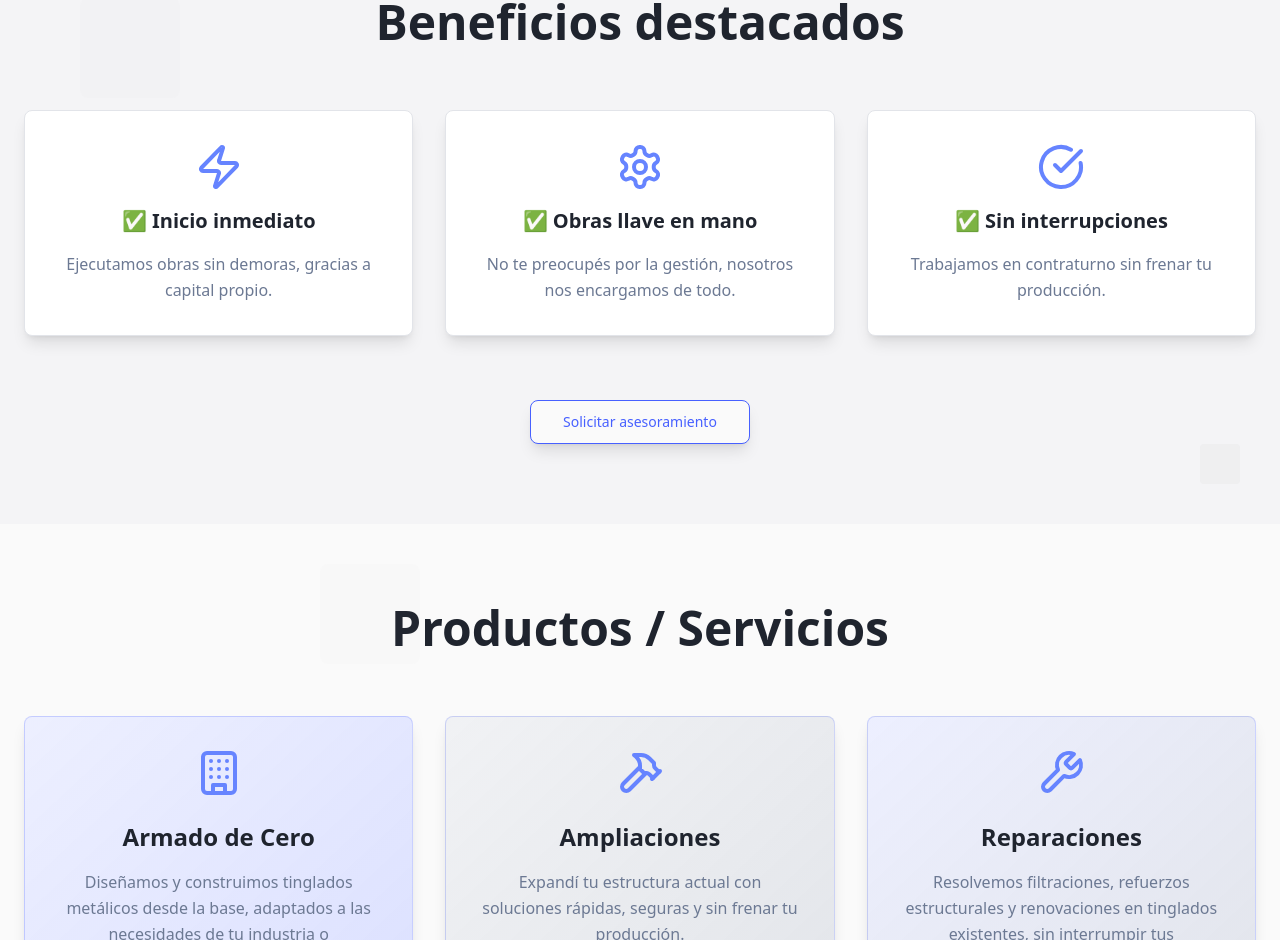
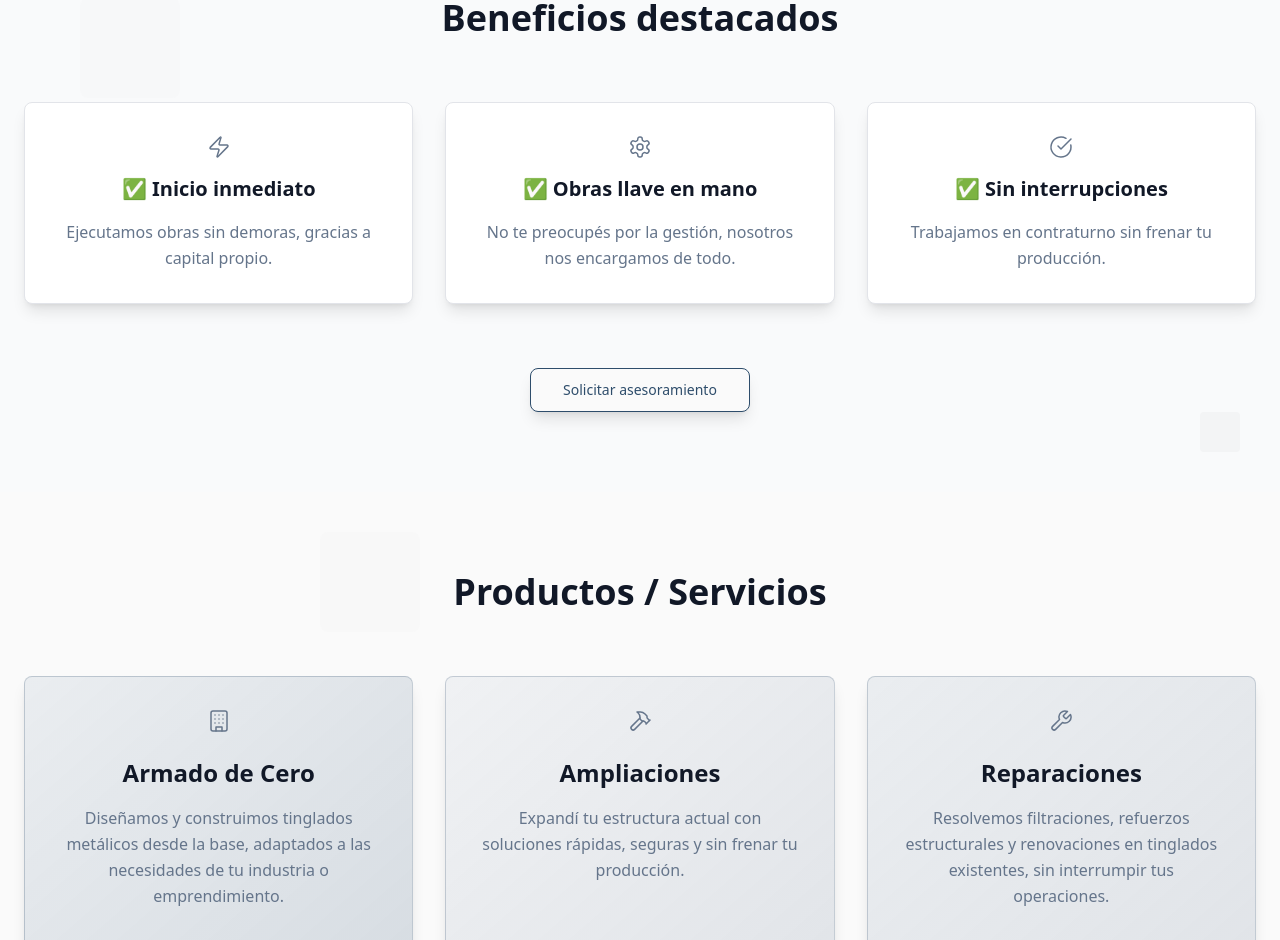
Before and after one commit to Domarez/construirvalor_landing_tinglados_v2, a React (Vite) app: page / in a window 1280 px wide. Shown: the part 1860-2800 px from the top of the page. Built offline with nearby package versions, Linux system fonts and the light colour scheme.

Commit message:
Refactor styles for consistency
Apply styles from lovable.dev page to titles, grayscale elements, and icons to ensure a consistent and modern aesthetic across the landing page.

```diff
--- a/src/components/BenefitsSection.tsx
+++ b/src/components/BenefitsSection.tsx
@@ -33,7 +33,7 @@ const BenefitsSection = ({ onCTAClick }: BenefitsSectionProps) => {
 
       <div className="container mx-auto px-6">
         <div className="max-w-4xl mx-auto text-center mb-16">
-          <h2 className="text-4xl md:text-5xl font-bold text-brand-gray-dark mb-8">
+          <h2 className="text-3xl md:text-4xl font-semibold text-brand-gray-dark mb-8">
             Beneficios destacados
           </h2>
         </div>
@@ -43,7 +43,7 @@ const BenefitsSection = ({ onCTAClick }: BenefitsSectionProps) => {
             <Card key={index} className="p-8 bg-card shadow-lg hover:shadow-xl transition-all duration-300 transform hover:scale-105">
               <div className="text-center">
                 <div className="flex justify-center mb-4">
-                  <benefit.icon size={48} style={{ color: '#6684ff' }} strokeWidth={2} />
+                  <benefit.icon size={24} className="text-brand-gray" strokeWidth={1.5} />
                 </div>
                 <h3 className="text-xl font-bold text-brand-gray-dark mb-4">
                   ✅ {benefit.title}
--- a/src/components/ServicesSection.tsx
+++ b/src/components/ServicesSection.tsx
@@ -39,7 +39,7 @@ const ServicesSection = ({ onCTAClick }: ServicesSectionProps) => {
 
       <div className="container mx-auto px-6">
         <div className="max-w-4xl mx-auto text-center mb-16">
-          <h2 className="text-4xl md:text-5xl font-bold text-brand-gray-dark mb-8">
+          <h2 className="text-3xl md:text-4xl font-semibold text-brand-gray-dark mb-8">
             Productos / Servicios
           </h2>
         </div>
@@ -49,7 +49,7 @@ const ServicesSection = ({ onCTAClick }: ServicesSectionProps) => {
             <Card key={index} className={`p-8 bg-gradient-to-br ${service.gradient} shadow-lg hover:shadow-xl transition-all duration-300 transform hover:scale-105 border border-brand-blue/20`}>
               <div className="text-center h-full flex flex-col">
                 <div className="flex justify-center mb-6">
-                  <service.icon size={48} style={{ color: '#6684ff' }} strokeWidth={2} />
+                  <service.icon size={24} className="text-brand-gray" strokeWidth={1.5} />
                 </div>
                 <h3 className="text-2xl font-bold text-brand-gray-dark mb-4">
                   {service.title}
--- a/src/components/TestimonialsSection.tsx
+++ b/src/components/TestimonialsSection.tsx
@@ -36,7 +36,7 @@ const TestimonialsSection = () => {
 
       <div className="container mx-auto px-6">
         <div className="max-w-4xl mx-auto text-center mb-16">
-          <h2 className="text-4xl md:text-5xl font-bold text-brand-gray-dark mb-8">
+          <h2 className="text-3xl md:text-4xl font-semibold text-brand-gray-dark mb-8">
             Nuestros clientes
           </h2>
         </div>
--- a/src/components/WhyChooseUsSection.tsx
+++ b/src/components/WhyChooseUsSection.tsx
@@ -38,7 +38,7 @@ const WhyChooseUsSection = ({ onCTAClick }: WhyChooseUsSectionProps) => {
 
       <div className="container mx-auto px-6">
         <div className="max-w-4xl mx-auto text-center mb-16">
-          <h2 className="text-4xl md:text-5xl font-bold text-brand-gray-dark mb-8">
+          <h2 className="text-3xl md:text-4xl font-semibold text-brand-gray-dark mb-8">
             ¿Por qué elegirnos?
           </h2>
         </div>
@@ -47,7 +47,7 @@ const WhyChooseUsSection = ({ onCTAClick }: WhyChooseUsSectionProps) => {
           {reasons.map((reason, index) => (
             <Card key={index} className="p-6 bg-card shadow-lg hover:shadow-xl transition-all duration-300 transform hover:scale-105 text-center">
                <div className="flex justify-center mb-4">
-                 <reason.icon size={32} style={{ color: '#6684ff' }} strokeWidth={2} />
+                 <reason.icon size={20} className="text-brand-gray" strokeWidth={1.5} />
                </div>
               <h3 className="text-lg font-bold text-brand-gray-dark mb-3">
                 {reason.title}
--- a/src/index.css
+++ b/src/index.css
@@ -37,10 +37,10 @@ All colors MUST be HSL.
     --ring: 232 100% 64%;
 
     /* Brand colors */
-    --brand-blue: 232 100% 64%;
-    --brand-gray: 220 15% 50%;
-    --brand-gray-light: 220 10% 96%;
-    --brand-gray-dark: 220 20% 15%;
+    --brand-blue: 210 40% 30%;
+    --brand-gray: 215 16% 47%;
+    --brand-gray-light: 220 13% 98%;
+    --brand-gray-dark: 220 39% 11%;
 
     /* Gradients */
     --gradient-primary: linear-gradient(135deg, hsl(232 100% 64%), hsl(232 100% 74%));
```
